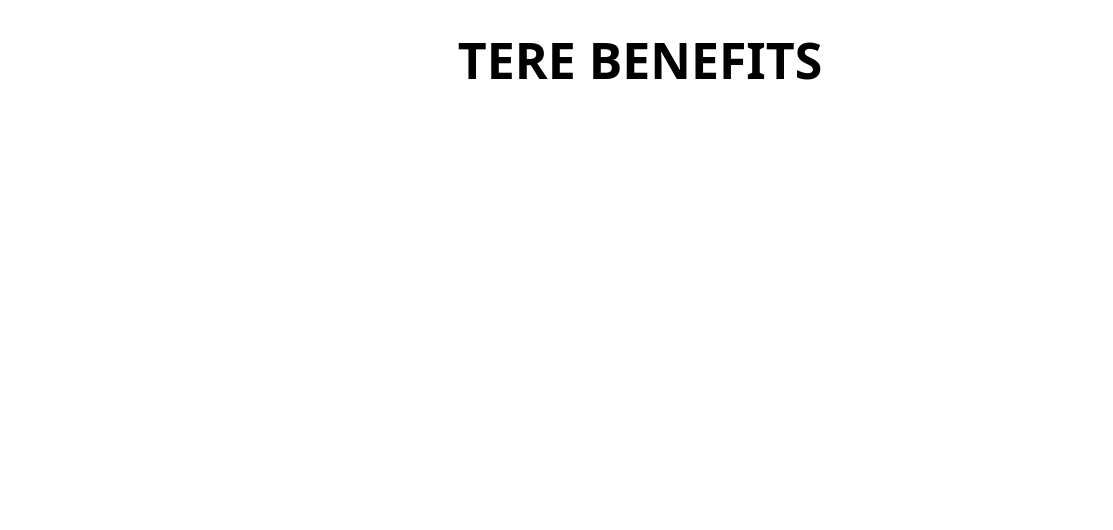
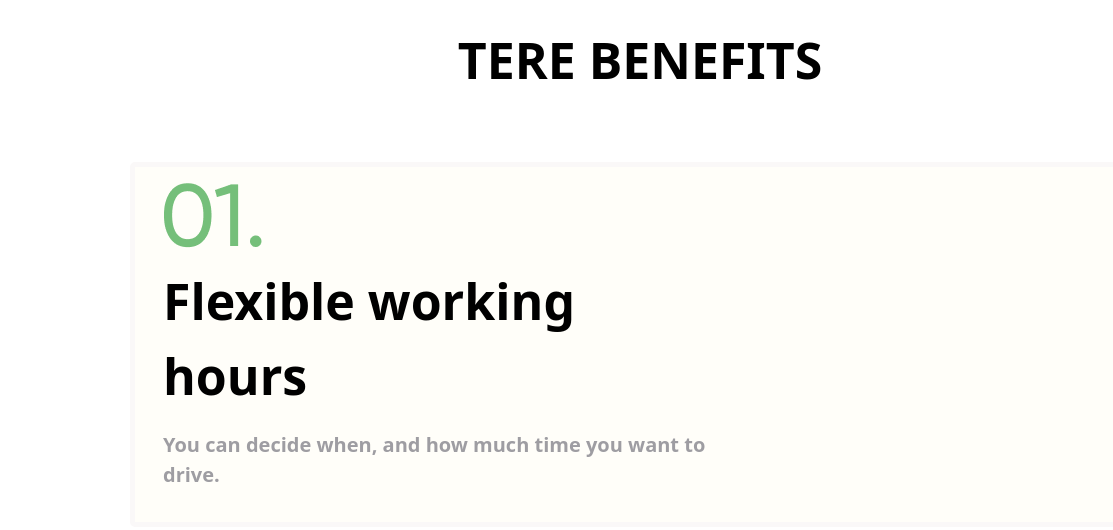
Before and after one commit to vepuna/bootstrap-website, a plain HTML site: page index.html in a window 1280 px wide. Shown: the part 1878-2408 px from the top of the page, 0-1113 px from the left. Before the commit the page ends 2040 px from the top, so only its background shows below. Drawn offline with nearby package versions, Linux system fonts and the light colour scheme.

Commit message:
update benefits

```diff
--- a/index.html
+++ b/index.html
@@ -120,13 +120,24 @@
     </div>
     </div>
   </section>
-  <section class="container my-5">
+  <section class="container my-5 ">
     <div class="row text-center">
       <header class="col-md-12"><p class="tere-works-header">TERE BENEFITS</p></header>
     </div>
-    <div class="row ">
-      <div class="col-md-8 col-sm-12"></div>
-      <div class="col-md-8 col-sm-12"></div>
+    <div class="row benefits-item p-3 m-5">
+      <div class="col-md-7 col-sm-12 ">
+        <div class="row">
+          <figure><img class="" src="styles/img/01..png" alt="01"></figure>
+          <p class="benefits-info-title ">Flexible working hours</p>
+          <p class="benefits-info-text " >You can decide when, and how much
+            time you want to drive.</p>
+        </div>
+      </div>
+      <div class="col-md-5 col-sm-12 d-flex justify-content-end">
+        <div class="row ">
+          <figure><img src="styles/img/Frame-1.png" alt=""></figure>
+        </div>
+      </div>
     </div>
   </section>
 
--- a/styles/style.css
+++ b/styles/style.css
@@ -36,3 +36,19 @@ body{
   font-weight: 700;
   font-size: 20px;
 }
+/* benefits */
+.benefits-item{
+  border: 5px #faf8f8 solid;
+  border-radius: 5px;
+  background: rgb(255, 254, 249);}
+
+.benefits-info-title{
+  color: #000000;
+  font-weight: 700;
+  font-size: 50px;
+}
+.benefits-info-text{
+  color: #9E9DA2;
+  font-weight: 700;
+  font-size: 20px;
+}
```
